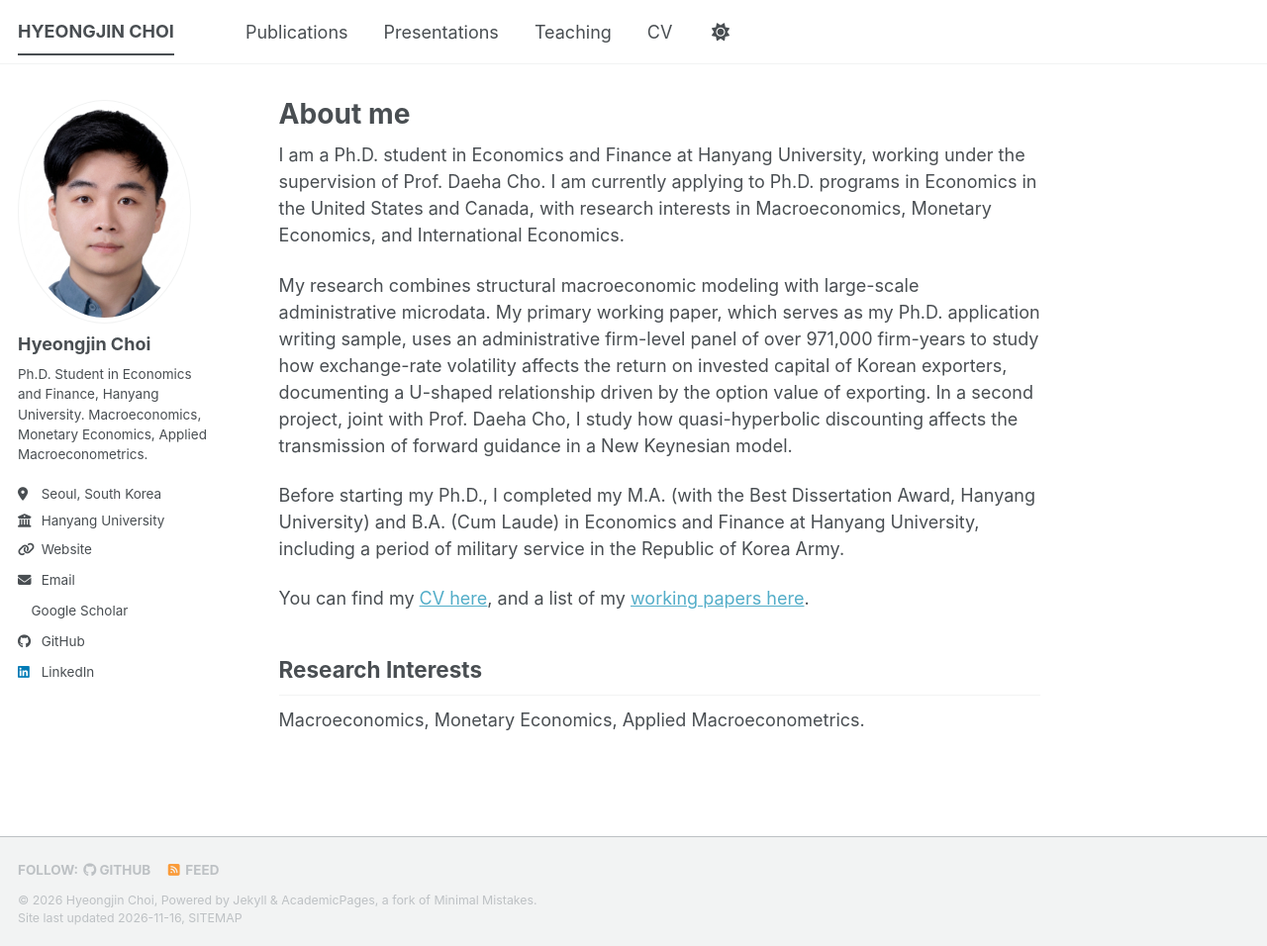
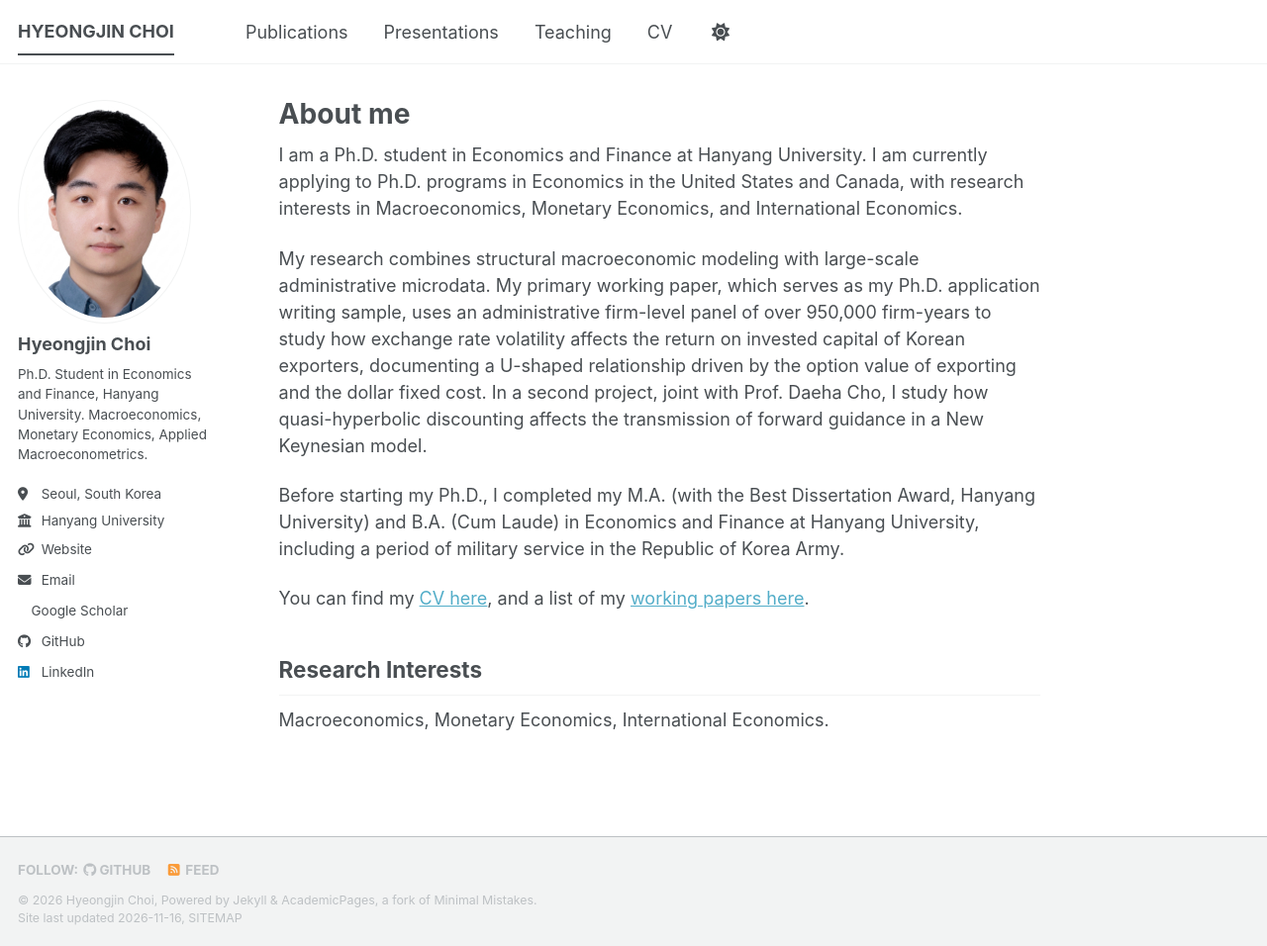
Before and after one commit to ioi0403/ioi0403.github.io, a Jekyll site: the page built from _pages/about.md, in a window 1280 px wide and 956 px high. Shown: the whole window at 99% size. Built offline with Jekyll 4.4.1, drawn with Linux system fonts in a browser that asks for light colours; a style sheet for code colours, icons or effects is not loaded.

Commit message:
Update about.md

```diff
--- a/_pages/about.md
+++ b/_pages/about.md
@@ -8,9 +8,9 @@ redirect_from:
   - /about.html
 ---
 
-I am a Ph.D. student in Economics and Finance at Hanyang University, working under the supervision of Prof. Daeha Cho. I am currently applying to Ph.D. programs in Economics in the United States and Canada, with research interests in Macroeconomics, Monetary Economics, and International Economics.
+I am a Ph.D. student in Economics and Finance at Hanyang University. I am currently applying to Ph.D. programs in Economics in the United States and Canada, with research interests in Macroeconomics, Monetary Economics, and International Economics.
 
-My research combines structural macroeconomic modeling with large-scale administrative microdata. My primary working paper, which serves as my Ph.D. application writing sample, uses an administrative firm-level panel of over 971,000 firm-years to study how exchange-rate volatility affects the return on invested capital of Korean exporters, documenting a U-shaped relationship driven by the option value of exporting. In a second project, joint with Prof. Daeha Cho, I study how quasi-hyperbolic discounting affects the transmission of forward guidance in a New Keynesian model.
+My research combines structural macroeconomic modeling with large-scale administrative microdata. My primary working paper, which serves as my Ph.D. application writing sample, uses an administrative firm-level panel of over 950,000 firm-years to study how exchange rate volatility affects the return on invested capital of Korean exporters, documenting a U-shaped relationship driven by the option value of exporting and the dollar fixed cost. In a second project, joint with Prof. Daeha Cho, I study how quasi-hyperbolic discounting affects the transmission of forward guidance in a New Keynesian model.
 
 Before starting my Ph.D., I completed my M.A. (with the Best Dissertation Award, Hanyang University) and B.A. (Cum Laude) in Economics and Finance at Hanyang University, including a period of military service in the Republic of Korea Army.
 
@@ -18,4 +18,4 @@ You can find my [CV here](/cv/), and a list of my [working papers here](/publica
 
 ## Research Interests
 
-Macroeconomics, Monetary Economics, Applied Macroeconometrics.
+Macroeconomics, Monetary Economics, International Economics.
```
